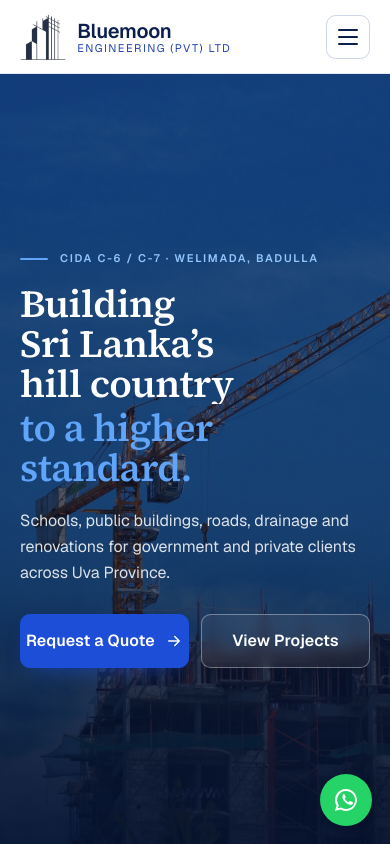
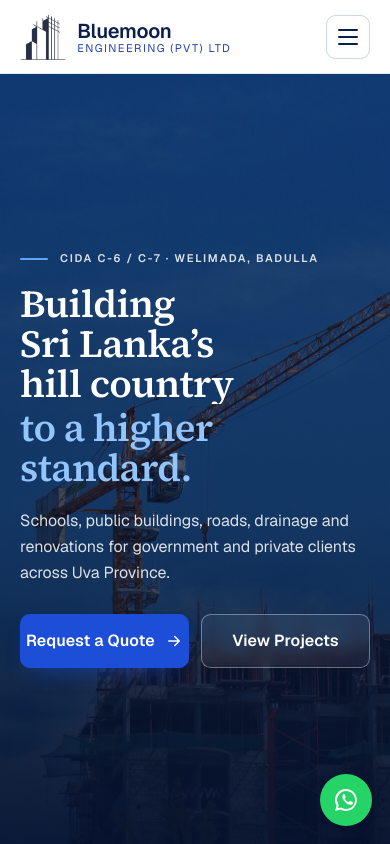
Before and after one commit to RizAhd/Bluemoon-Private-limited-Website, a Next.js app: page / in a window 390 px wide. Shown: the top 844 px of the page. Built offline with nearby package versions, Linux system fonts and the light colour scheme.

Commit message:
fix(hero): AA contrast for the headline accent and kicker over the photo

```diff
--- a/components/ui/woodpeck-hero-landing-animation.tsx
+++ b/components/ui/woodpeck-hero-landing-animation.tsx
@@ -560,7 +560,7 @@ function HeroBannerSection({
           )}
 
           {/* Navy shade: heavier on the left behind the copy, photo stays clear on the right */}
-          <div className="absolute inset-0 pointer-events-none z-[2] bg-[linear-gradient(180deg,rgba(6,18,46,0.55)_0%,rgba(6,18,46,0.62)_55%,rgba(6,18,46,0.85)_100%)] md:bg-[linear-gradient(90deg,rgba(6,18,46,0.86)_0%,rgba(6,18,46,0.66)_42%,rgba(6,18,46,0.18)_100%)]" />
+          <div className="absolute inset-0 pointer-events-none z-[2] bg-[linear-gradient(180deg,rgba(6,18,46,0.6)_0%,rgba(6,18,46,0.7)_55%,rgba(6,18,46,0.88)_100%)] md:bg-[linear-gradient(90deg,rgba(6,18,46,0.86)_0%,rgba(6,18,46,0.66)_42%,rgba(6,18,46,0.18)_100%)]" />
           <div className="absolute inset-x-0 bottom-0 h-1/3 pointer-events-none z-[2] bg-[linear-gradient(0deg,rgba(6,18,46,0.55),transparent)]" />
         </div>
 
@@ -572,7 +572,7 @@ function HeroBannerSection({
                 <div className="overflow-hidden mb-4 sm:mb-5">
                   <span
                     {...rise('0.4s')}
-                    className={`${rise('0.4s').className} flex items-center gap-3 text-[11px] sm:text-xs uppercase tracking-[0.16em] sm:tracking-[0.2em] font-semibold text-[var(--color-sky)]`}
+                    className={`${rise('0.4s').className} flex items-center gap-3 text-[11px] sm:text-xs uppercase tracking-[0.16em] sm:tracking-[0.2em] font-semibold text-white/85`}
                   >
                     <span aria-hidden="true" className="inline-block w-7 h-[2px] rounded bg-[var(--color-royal-bright)]" />
                     {headlineKicker}
@@ -592,7 +592,7 @@ function HeroBannerSection({
               <div className="overflow-hidden block mt-1 sm:mt-1.5">
                 <p
                   {...rise('0.72s')}
-                  className={`${rise('0.72s').className} text-[var(--color-royal-bright)]! font-semibold text-[clamp(2.4rem,6.4vw,4.6rem)] tracking-[-0.015em] leading-[1.04] m-0!`}
+                  className={`${rise('0.72s').className} text-[var(--color-sky)]! font-semibold text-[clamp(2.4rem,6.4vw,4.6rem)] tracking-[-0.015em] leading-[1.04] m-0!`}
                   style={{ ...rise('0.72s').style, fontFamily: 'var(--font-serif)' }}
                 >
                   {headlineSecond}
```
